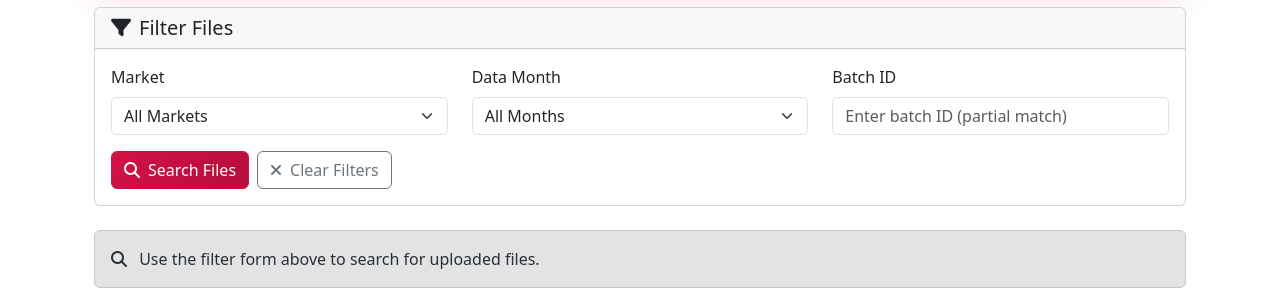
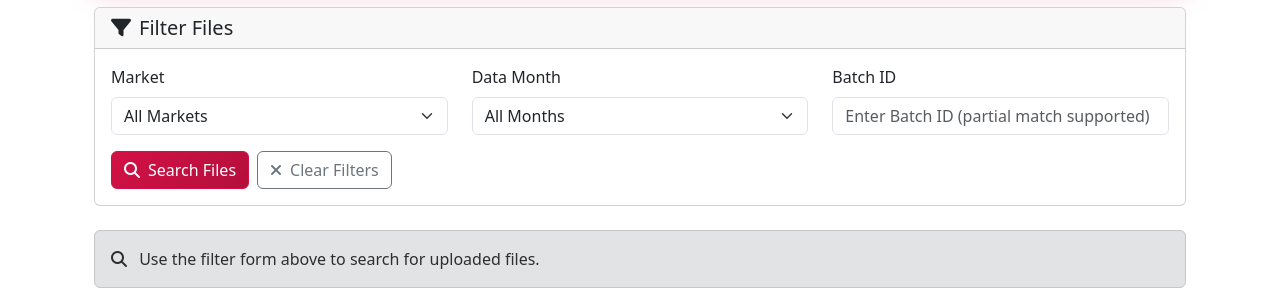
Before and after one commit to genaionline/gcdmauto3, a Flask app: page /admin/download in a window 1280 px wide. Shown: the part 290-590 px from the top of the page. Run offline with Flask 3, Linux system fonts and the light colour scheme.

Commit message:
Update download.html

```diff
--- a/app/templates/admin/download.html
+++ b/app/templates/admin/download.html
@@ -105,7 +105,7 @@
                     <div class="col-md-4 mb-3">
                         <label for="batchId" class="form-label">Batch ID</label>
                         <input type="text" class="form-control" id="batchId" name="batchId"
-                               placeholder="Enter batch ID (partial match)"
+                               placeholder="Enter Batch ID (partial match supported)"
                                value="{{ selected_batch_id or '' }}">
                     </div>
                 </div>
```
